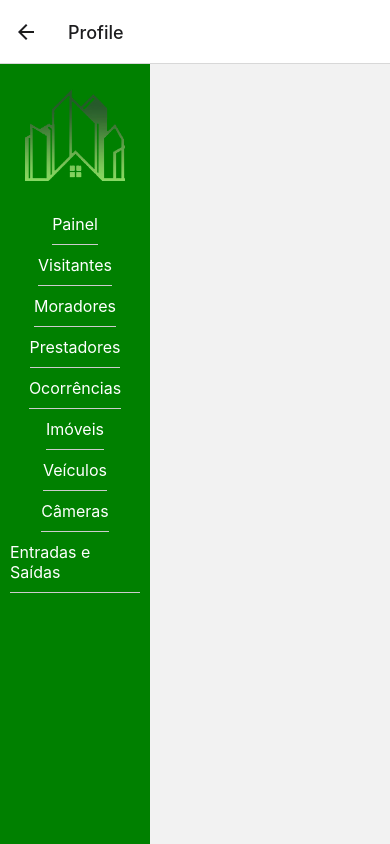
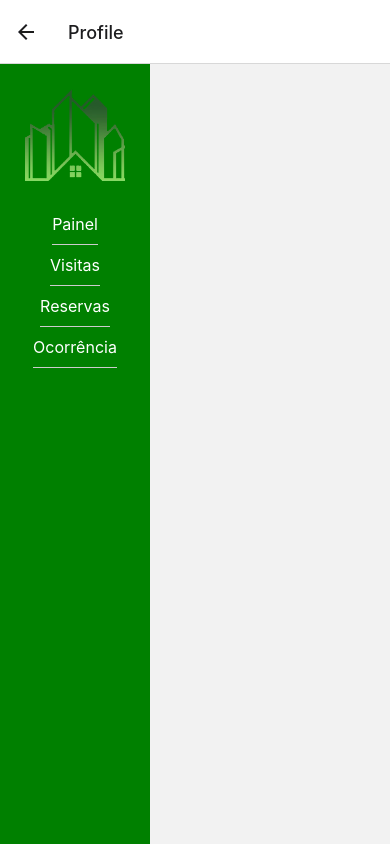
Before and after one commit to WesleyEstevam/mobile-condominium, a React Native app: screen /Profile in a window 390 px wide. Built offline with nearby package versions, Linux system fonts and the light colour scheme.

Commit message:
alterações

```diff
--- a/src/pages/Profile/index.js
+++ b/src/pages/Profile/index.js
@@ -25,58 +25,23 @@ export default function Profile() {
 
         <TouchableOpacity
           style={styles.sidebarButton}
-          onPress={() => handleNavigation("Visitantes")}
+          onPress={() => handleNavigation("Visitas")}
         >
-          <Text style={styles.sidebarButtonText}>Visitantes</Text>
+          <Text style={styles.sidebarButtonText}>Visitas</Text>
         </TouchableOpacity>
 
         <TouchableOpacity
           style={styles.sidebarButton}
-          onPress={() => handleNavigation("Moradores")}
+          onPress={() => handleNavigation("Reservas")}
         >
-          <Text style={styles.sidebarButtonText}>Moradores</Text>
+          <Text style={styles.sidebarButtonText}>Reservas</Text>
         </TouchableOpacity>
 
         <TouchableOpacity
           style={styles.sidebarButton}
-          onPress={() => handleNavigation("Prestadores")}
+          onPress={() => handleNavigation("Ocorrência")}
         >
-          <Text style={styles.sidebarButtonText}>Prestadores</Text>
-        </TouchableOpacity>
-
-        <TouchableOpacity
-          style={styles.sidebarButton}
-          onPress={() => handleNavigation("Ocorrencia")}
-        >
-          <Text style={styles.sidebarButtonText}>Ocorrências</Text>
-        </TouchableOpacity>
-
-        <TouchableOpacity
-          style={styles.sidebarButton}
-          onPress={() => handleNavigation("Imoveis")}
-        >
-          <Text style={styles.sidebarButtonText}>Imóveis</Text>
-        </TouchableOpacity>
-
-        <TouchableOpacity
-          style={styles.sidebarButton}
-          onPress={() => handleNavigation("Veiculos")}
-        >
-          <Text style={styles.sidebarButtonText}>Veículos</Text>
-        </TouchableOpacity>
-
-        <TouchableOpacity
-          style={styles.sidebarButton}
-          onPress={() => handleNavigation("Cameras")}
-        >
-          <Text style={styles.sidebarButtonText}>Câmeras</Text>
-        </TouchableOpacity>
-
-        <TouchableOpacity
-          style={styles.sidebarButton}
-          onPress={() => handleNavigation("EntradasSaidas")}
-        >
-          <Text style={styles.sidebarButtonText}>Entradas e Saídas</Text>
+          <Text style={styles.sidebarButtonText}>Ocorrência</Text>
         </TouchableOpacity>
       </View>
     </View>
```
Also changed, not shown: src/pages/Profile/Telas/ImoveisScreen/index.js (deleted), src/pages/Profile/Telas/MoradoresScreen/index.js (deleted), src/pages/Profile/Telas/PrestadoresScreen/index.js (deleted), src/pages/Profile/Telas/ReservasScreen/index.js (added), src/pages/Profile/Telas/VeiculosScreen/index.js (deleted), src/pages/Profile/Telas/VisitantesScreen/index.js (deleted), src/pages/Profile/Telas/VisitasScreen/index.js (added).
